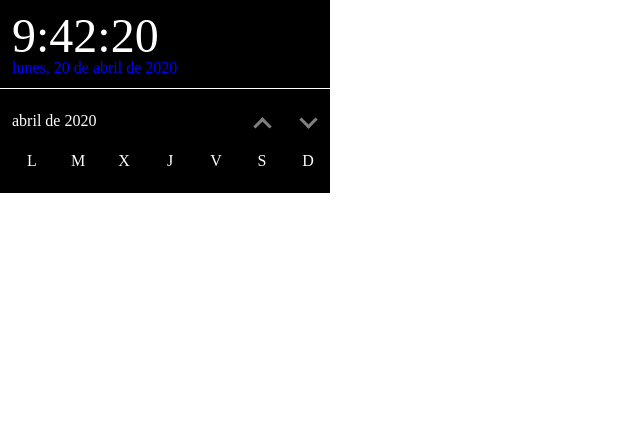
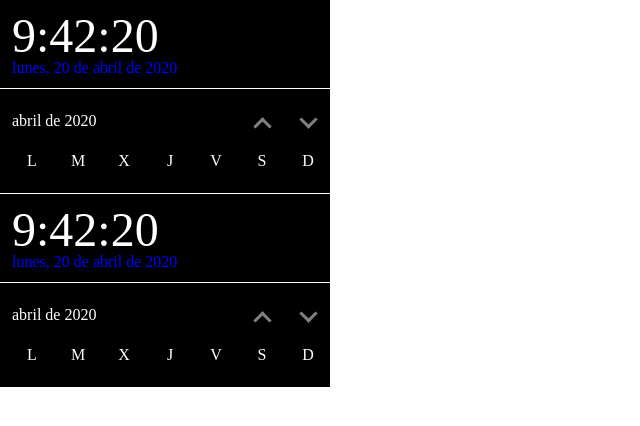
Before and after one commit to rfrcode/calendaronce, a website with bundled scripts: page index.html in a window 1280 px wide. Shown: the whole page, without its empty margins (0-640 px from the left). Built offline with nearby package versions, Linux system fonts and the light colour scheme.

Commit message:
Puesto de nuevo el duplicado del calendario

```diff
--- a/index.html
+++ b/index.html
@@ -9,6 +9,7 @@
 </head>
 <body>
     <bcn-calendar></bcn-calendar>
+    <bcn-calendar></bcn-calendar>
     <script src="src/index.js" type="module"></script>
 </body>
 </html>
```
